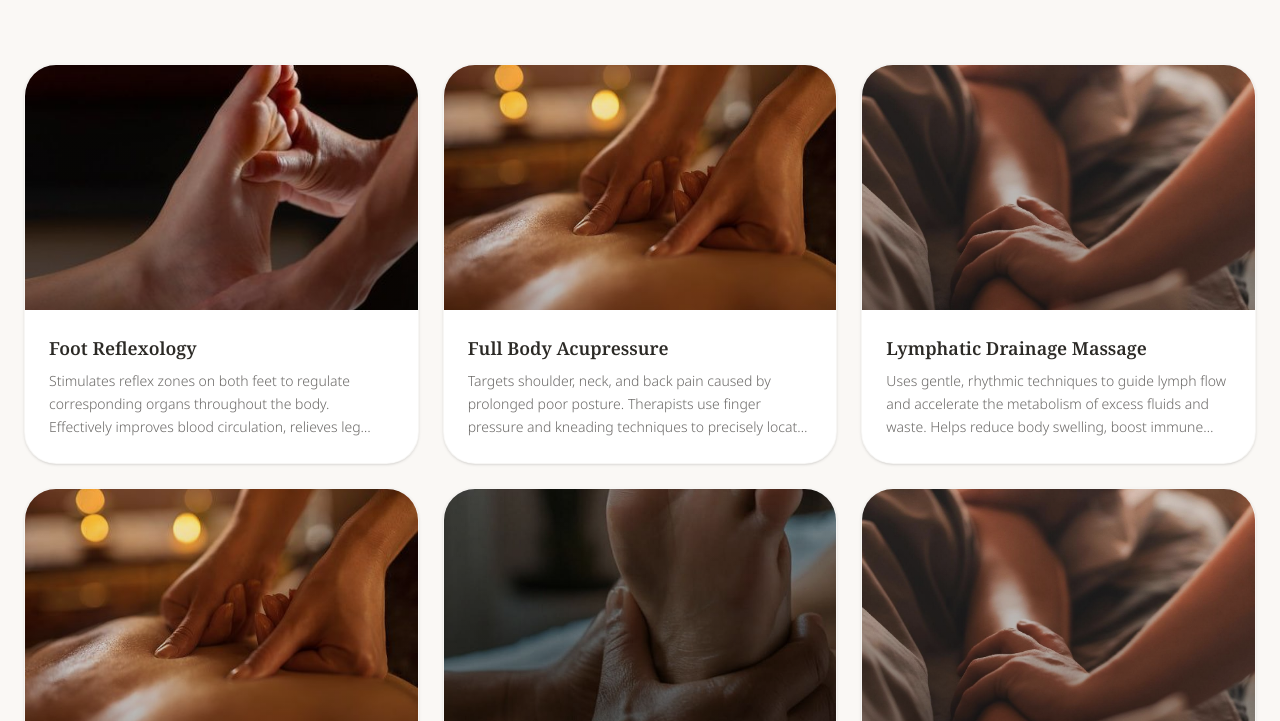
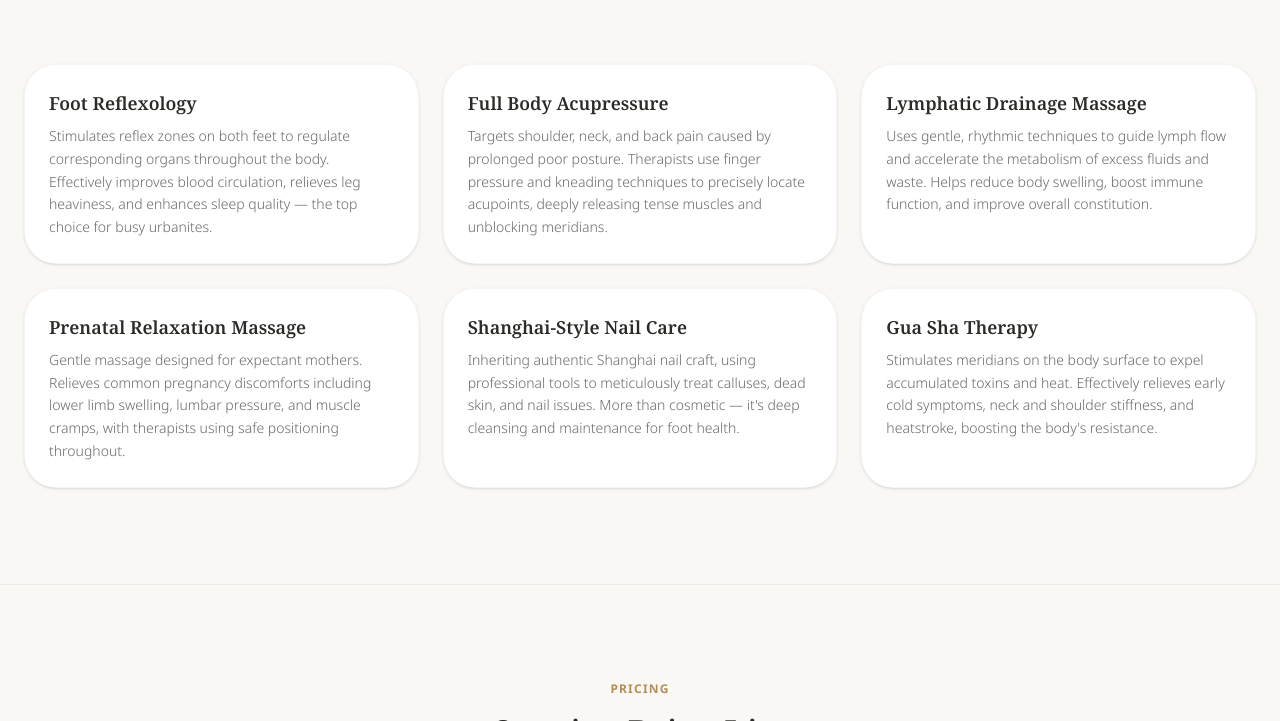
Before and after one commit to kace5255-glitch/livelyfoot-web, a Next.js app: page /en in a window 1280 px wide. Shown: the part 1845-2566 px from the top of the page. Built offline with nearby package versions, Linux system fonts and the light colour scheme.

Commit message:
Update hero images and remove treatment card photos

```diff
--- a/src/components/HomePage.tsx
+++ b/src/components/HomePage.tsx
@@ -38,7 +38,7 @@ export default function HomePage() {
       {/* Hero */}
       <section className="relative pt-20 pb-16 md:pt-32 md:pb-24 px-6 overflow-hidden">
         <div className="absolute inset-0 z-0">
-          <img src="/massagephoto.jpg" alt="Spa" className="w-full h-full object-cover opacity-[0.15]" />
+          <img src="/massagephoto.jpg" alt="Spa" className="w-full h-full object-cover opacity-[0.25]" />
           <div className="absolute inset-0 bg-gradient-to-b from-cream/40 via-cream/80 to-cream" />
         </div>
         <div className="max-w-7xl mx-auto relative z-10 grid md:grid-cols-2 gap-10 md:gap-12 items-center">
@@ -68,7 +68,7 @@ export default function HomePage() {
 
           <div className="relative hidden md:block">
             <div className="aspect-[4/5] rounded-[2rem] overflow-hidden">
-              <img src="/massage.jpg" alt="Foot Massage" className="w-full h-full object-cover" />
+              <img src="/massagephoto.jpg" alt="Foot Massage" className="w-full h-full object-cover" />
             </div>
             <div className="absolute -bottom-6 -left-6 bg-white p-5 md:p-6 rounded-2xl shadow-xl glass-panel">
               <div className="flex items-center gap-4">
@@ -132,23 +132,13 @@ export default function HomePage() {
           </div>
           <div className="grid grid-cols-1 sm:grid-cols-2 lg:grid-cols-3 gap-4 md:gap-6">
             {treatmentKeys.map((key) => (
-              <div key={key} className="group bg-white rounded-[1.5rem] md:rounded-[2rem] overflow-hidden shadow-sm border border-spa-sand/20 hover:shadow-lg transition-all duration-300">
-                <div className="aspect-[16/10] overflow-hidden relative">
-                  <img
-                    src={treatmentPhotos[key]}
-                    alt={key}
-                    className="w-full h-full object-cover group-hover:scale-105 transition-transform duration-700 ease-out"
-                  />
-                  <div className="absolute inset-0 bg-gradient-to-t from-black/30 to-transparent" />
-                </div>
-                <div className="p-5 md:p-6">
-                  <h3 className="font-serif text-base md:text-lg font-semibold mb-2 group-hover:text-gold transition-colors">
-                    {tt(`${key}.name`)}
-                  </h3>
-                  <p className="text-sm text-spa-ink/70 leading-relaxed font-light line-clamp-3">
-                    {tt(`${key}.description`)}
-                  </p>
-                </div>
+              <div key={key} className="group bg-white rounded-[1.5rem] md:rounded-[2rem] p-5 md:p-6 shadow-sm border border-spa-sand/20 hover:shadow-lg transition-all duration-300">
+                <h3 className="font-serif text-base md:text-lg font-semibold mb-2 group-hover:text-gold transition-colors">
+                  {tt(`${key}.name`)}
+                </h3>
+                <p className="text-sm text-spa-ink/70 leading-relaxed font-light">
+                  {tt(`${key}.description`)}
+                </p>
               </div>
             ))}
           </div>
```
